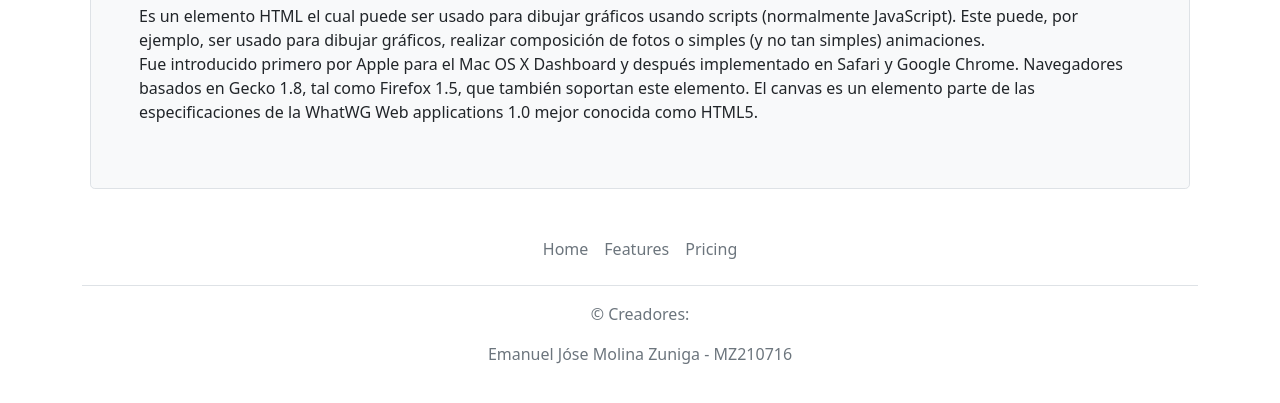
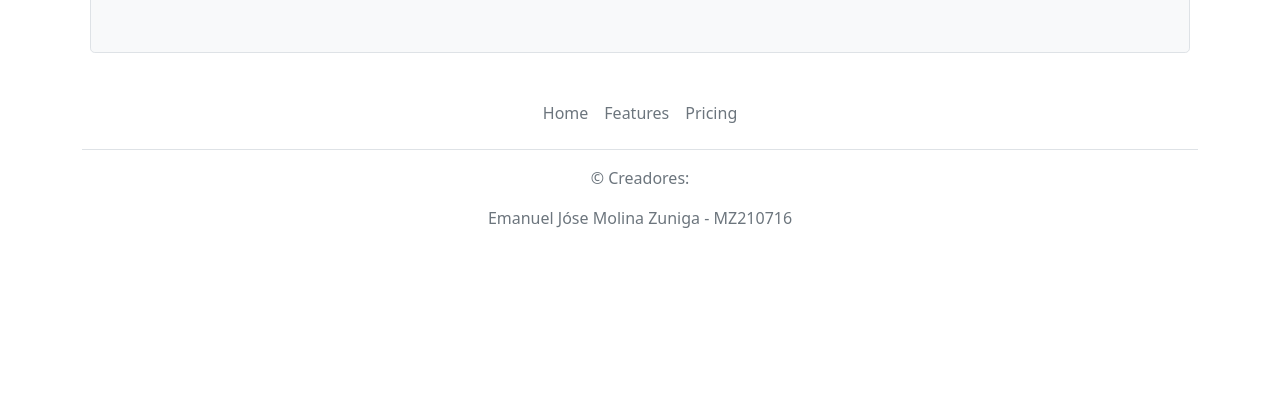
Before and after one commit to Emanuel503/DAWInvetigacion1, a plain HTML site: page index.html in a window 1280 px wide. Shown: the part 207-610 px from the top of the page. Drawn offline with nearby package versions, Linux system fonts and the light colour scheme; files whose address does not match are found by name.

Commit message:
Update index.html

```diff
--- a/index.html
+++ b/index.html
@@ -52,8 +52,7 @@
 		<div id="canvas" class="col-md-20">
 	        <div class="h-100 p-5 bg-light border rounded-3">
 	          <h2>¿Que es la etiqueta canvas?</h2>
-	          <p>Es un elemento HTML el cual puede ser usado para dibujar gráficos usando scripts (normalmente JavaScript). Este puede, por ejemplo, ser usado para dibujar gráficos, realizar composición de fotos o simples (y no tan simples) animaciones.<br>
-	          Fue introducido primero por Apple para el Mac OS X Dashboard y después implementado en Safari y Google Chrome. Navegadores basados en Gecko 1.8, tal como Firefox 1.5, que también soportan este elemento. El canvas es un elemento parte de las especificaciones de la WhatWG Web applications 1.0 mejor conocida como HTML5.</p>
+
 	        </div>
 	    </div>
 
```
